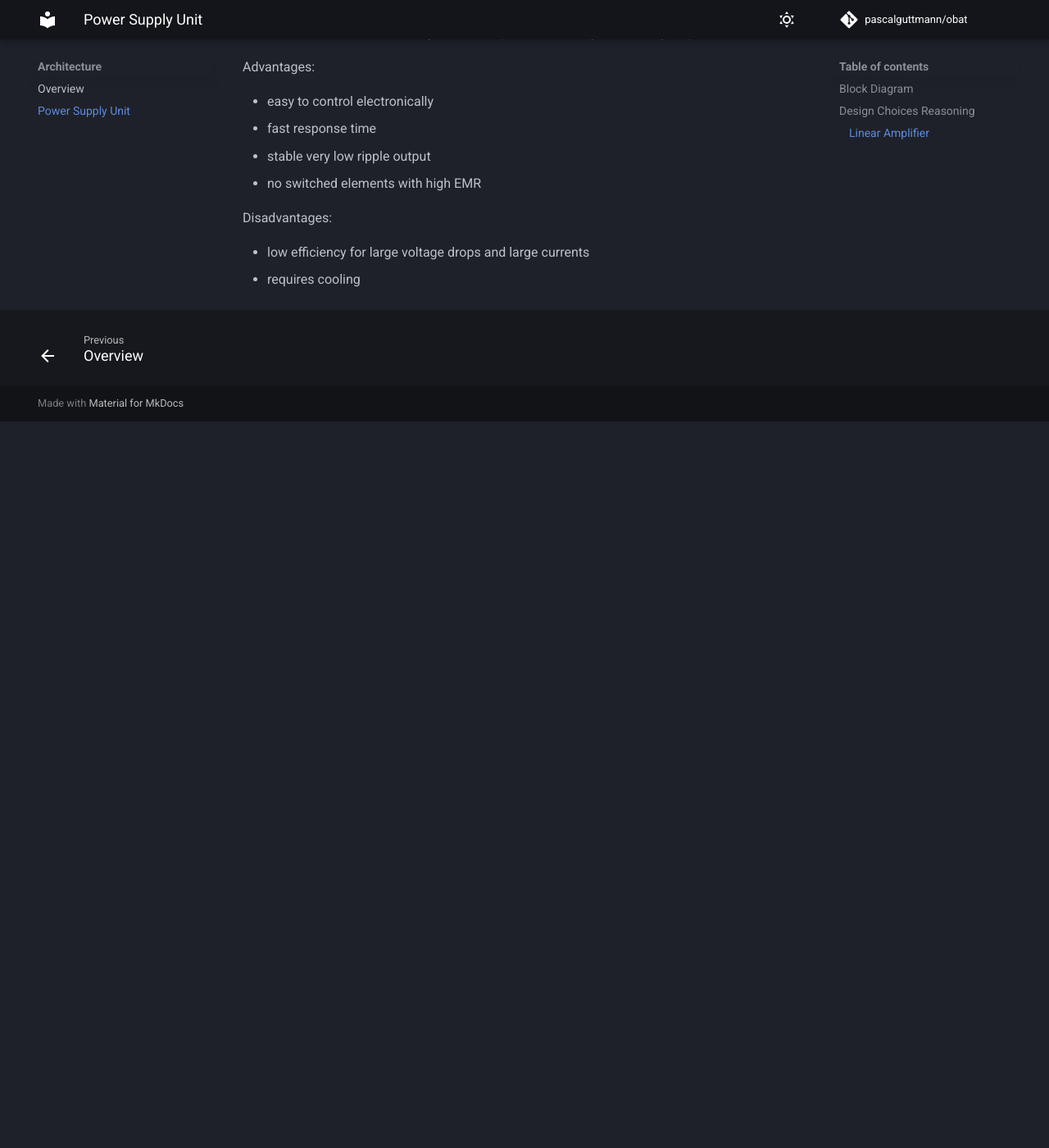
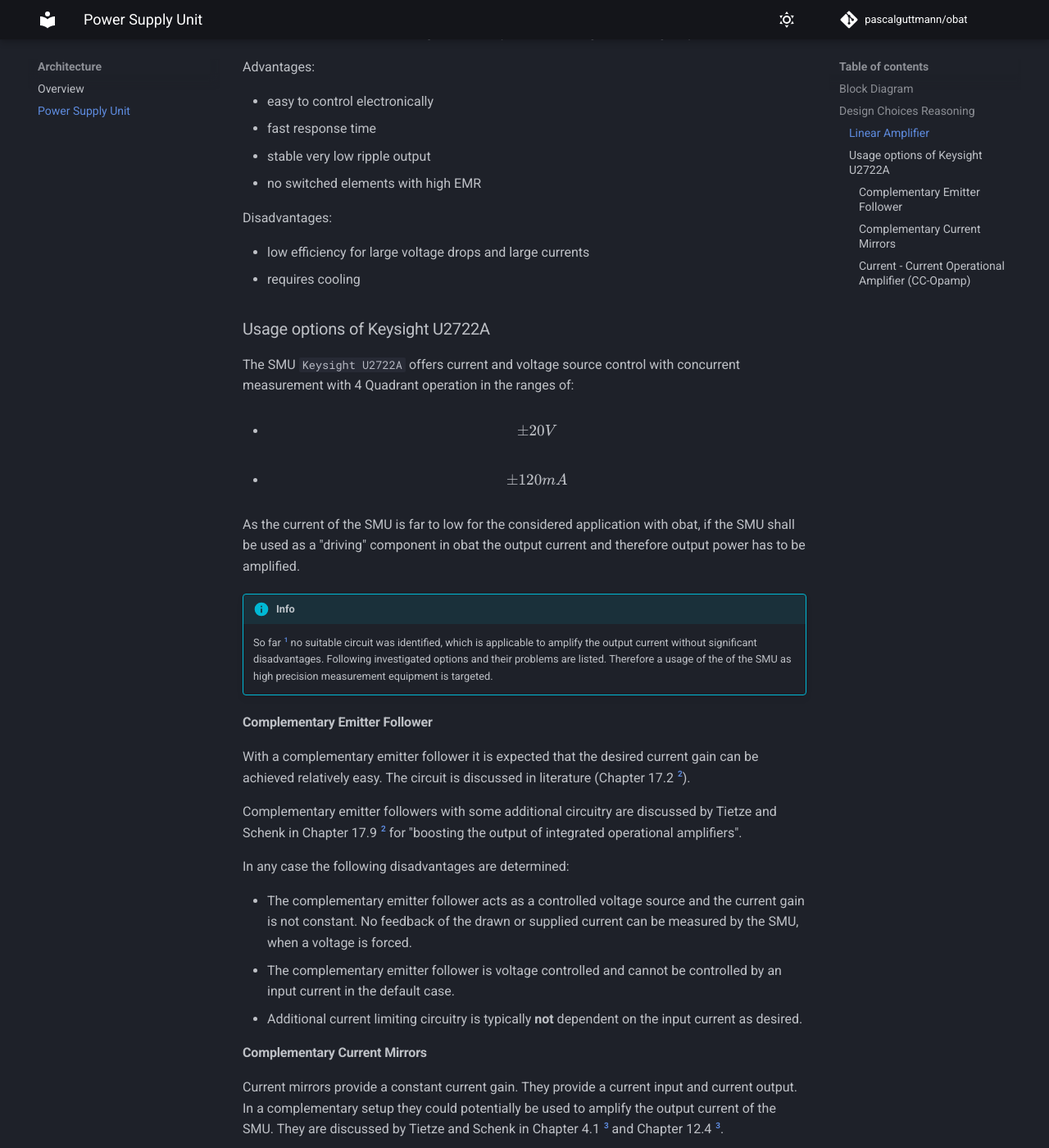
Before and after one commit to pascalguttmann/obat, an MkDocs documentation site: the page built from docs/arch/psu.md, in a window 1280 px wide and 1400 px high, scrolled down 2076 px. Shown: the whole window at 82% size. Built offline with MkDocs 1.6.1 and Material for MkDocs 9.7.7, drawn with Linux system fonts in a browser that asks for light colours; comment, search, counter and statistics services are not loaded; before the commit the page ends 2590 px from its top, so only the background shows below that; some of the changed text lies outside the part shown.

Commit message:
add section for current boosting options of SMU

```diff
--- a/docs/arch/psu.md
+++ b/docs/arch/psu.md
@@ -57,3 +57,78 @@
 
 - low efficiency for large voltage drops and large currents
 - requires cooling
+
+### Usage options of Keysight U2722A
+
+The SMU `Keysight U2722A` offers current and voltage source control with
+concurrent measurement with 4 Quadrant operation in the ranges of:
+
+- $$ \pm 20 V $$
+- $$ \pm 120 mA $$
+
+As the current of the SMU is far to low for the considered application with
+obat, if the SMU shall be used as a "driving" component in obat the output
+current and therefore output power has to be amplified.
+
+!!! info
+    So far [^1] no suitable circuit was identified, which is applicable to amplify
+    the output current without significant disadvantages. Following investigated
+    options and their problems are listed.
+    Therefore a usage of the of the SMU as high precision measurement equipment
+    is targeted.
+
+#### Complementary Emitter Follower
+
+With a complementary emitter follower it is expected that the desired current
+gain can be achieved relatively easy. The circuit is discussed in literature
+(Chapter 17.2 [^TSEC]).
+
+Complementary emitter followers with some additional circuitry are discussed by
+Tietze and Schenk in Chapter 17.9 [^TSEC] for "boosting the output of integrated
+operational amplifiers".
+
+In any case the following disadvantages are determined:
+
+- The complementary emitter follower acts as a controlled voltage source and the
+    current gain is not constant. No feedback of the drawn or supplied current
+    can be measured by the SMU, when a voltage is forced.
+- The complementary emitter follower is voltage controlled and cannot be
+    controlled by an input current in the default case.
+- Additional current limiting circuitry is typically **not** dependent on the
+    input current as desired.
+
+#### Complementary Current Mirrors
+
+Current mirrors provide a constant current gain. They provide a current input
+and current output. In a complementary setup they could potentially be used to
+amplify the output current of the SMU. They are discussed by Tietze and Schenk
+in Chapter 4.1 [^TSHST] and Chapter 12.4 [^TSHST].
+
+The main disadvantages are:
+
+- The voltage "gain" of current mirros is generally not constant. Therefore no
+    feedback of the voltage at the DUT can be measured by the SMU, when a
+    current is forced.
+- A current mirror is controlled by an input current and cannot be controlled by
+    an input voltage in the default case.
+
+#### Current - Current Operational Amplifier (CC-Opamp)
+
+A CC-Opamp is an operational amplifier with current input and current output.
+The internal structure and working principle is described by Tietze and Schenk
+in Chapter 5.5 [^TSHST] and some example types are given in Chapter 5.6 on page
+592 [^TSHST].
+CC-Opamps face the same problems as described for the [complementary current
+mirrors](#complementary-current-mirrors). As they cannot easily be used with a
+voltage input.
+
+
+[^1]: As state of Jan 16th, 2024
+
+[^TSEC]: 1991, Tietze, U. and Schenk, Ch.,
+    "Electronic Circuits Design and Applications", Vol. 9,
+    Springer-Verlag Berlin Heidelberg
+
+[^TSHST]: 2002, Tietze, U. and Schenk, Ch.,
+    "Halbleiter-Schaltungstechnik", 12. Auflage,
+    Springer-Verlag Berlin Heidelberg
```
